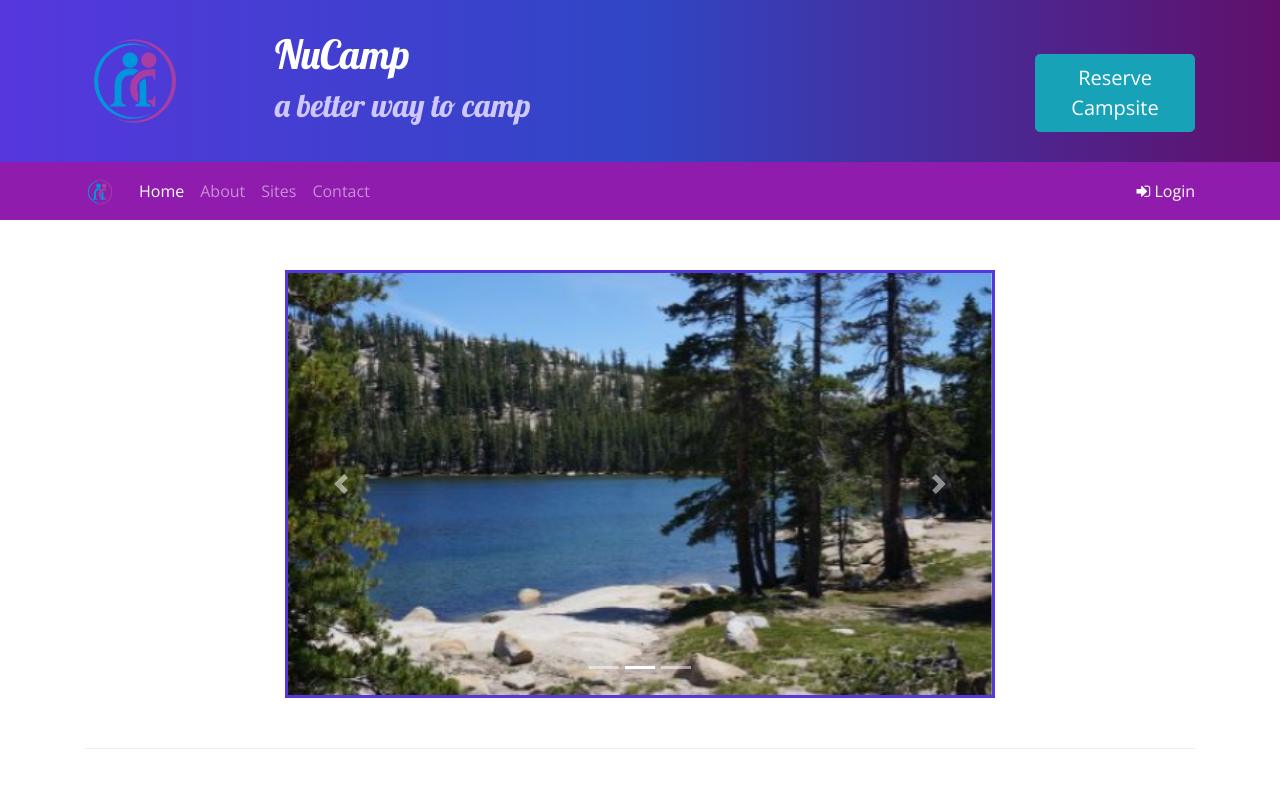
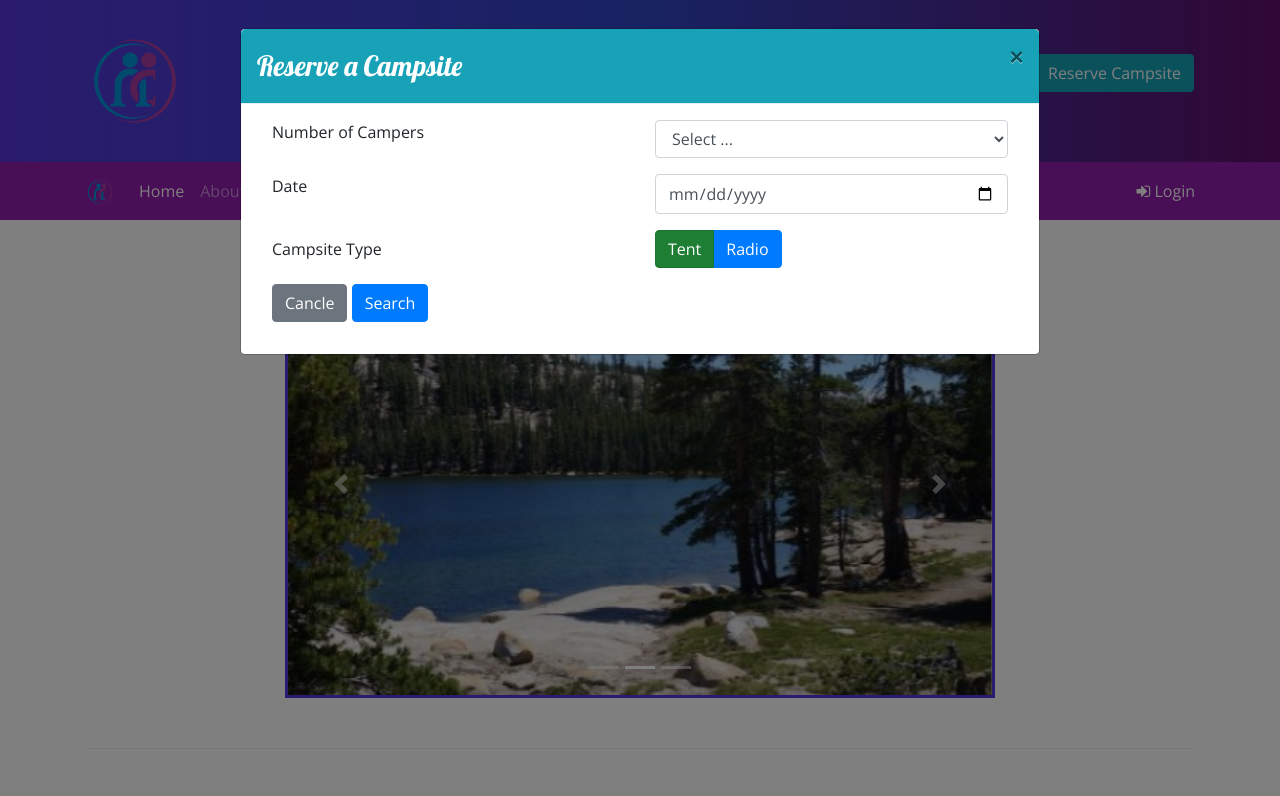
Before and after one commit to DianeGaliano/Bootstrap_Nucamp, a website: page index.html in a window 1280 px wide. Both pictures are taken after a click on the button "Reserve Campsite". Shown: the top 796 px of the page. Drawn offline with nearby package versions, Linux system fonts and the light colour scheme.

Commit message:
fixing format errors

```diff
--- a/index.html
+++ b/index.html
@@ -7,13 +7,22 @@
     <meta name="viewport" content="width=device-width, initial-scale=1" />
 
     <!-- Bootstrap CSS -->
-    <link rel="stylesheet" href="node_modules/bootstrap/dist/css/bootstrap.min.css" />
-    <!-- Additional CSS must be placed after Bootstrap CSS -->
-    <link rel="stylesheet" href="https://fonts.googleapis.com/css?family=Lobster|Open+Sans" />
-    <link rel="stylesheet" href="node_modules/bootstrap-social/bootstrap-social.css" />
-    <!-- Additional CSS must be placed after Bootstrap CSS -->
-    <link rel="stylesheet" href="node_modules/font-awesome/css/font-awesome.min.css" />
-    <link rel="stylesheet" href="css/style.css" />
+     <!-- Bootstrap CSS -->
+     <link rel="stylesheet" href="https://maxcdn.bootstrapcdn.com/bootstrap/4.0.0/css/bootstrap.min.css"
+     integrity="sha384-Gn5384xqQ1aoWXA+058RXPxPg6fy4IWvTNh0E263XmFcJlSAwiGgFAW/dAiS6JXm" crossorigin="anonymous">
+ <link href="https://stackpath.bootstrapcdn.com/font-awesome/4.7.0/css/font-awesome.min.css" rel="stylesheet"
+     integrity="sha384-wvfXpqpZZVQGK6TAh5PVlGOfQNHSoD2xbE+QkPxCAFlNEevoEH3Sl0sibVcOQVnN" crossorigin="anonymous">
+ <link rel="stylesheet"
+     href="https://cdnjs.cloudflare.com/ajax/libs/bootstrap-social/5.1.1/bootstrap-social.min.css" />
+ <link rel="stylesheet" href="https://fonts.googleapis.com/css?family=Lobster|Open+Sans" />
+ <link rel="stylesheet" href="css/style.css" />
+ <link rel="stylesheet" href="https://fonts.googleapis.com/css?family=Lobster|Open+Sans" />
+
+ <!-- Additional CSS must be placed after Bootstrap CSS -->
+ <link rel="stylesheet" href="node_modules/font-awesome/css/font-awesome.min.css" />
+ <link rel="stylesheet" href="node_modules/bootstrap-social/bootstrap-social.css" />
+ <link rel="stylesheet" href="https://fonts.googleapis.com/css?family=Lobster|Open+Sans" />
+ <link rel="stylesheet" href="css/styles.css" />
 
 
     <title>NuCamp: A Better Way To Camp</title>
@@ -31,12 +40,67 @@
                     <h2>a better way to camp</h2>
                 </div>
                 <div class="col col-md-4 col-xl-2 mt-4">
-                    <a role="button" class="btn btn-lg btn-info" data-toggle="modal" data-target="#reservModal">Reserve Campsite</a>
+                    <a role="button" class="btn btn-info" data-toggle="modal" data-target="#reserveModal">Reserve Campsite</a>
                 </div>
             </div>
 
         </div>
     </header>
+
+    <!-- Task 2 -->
+    <div id="reserveModal" class="modal fade" role="dialog">
+        <div class="modal-dialog modal-lg" role="document">
+            <div class="modal-content">
+                <div class="modal-header bg-info text-white">
+                    <h3 class="modal-title">Reserve a Campsite</h3>
+                    <button type="button" class="close" data-dismiss="modal">&times;</button>
+                </div>
+                <div class="modal-body">
+                    <div class="container-fluid">
+                        <form>
+                            <div class="row form-group">
+                                <label for="campers" class="col-sm-6 col-form-lable">Number of Campers</label>
+                                <div class="col">
+                                    <select name="numCampers" class="form-control" id="numCampers">
+                                        <option selected="">Select ...</option>
+                                        <option value="1">1</option>
+                                        <option value="2">2</option>
+                                        <option value="3">3</option>
+                                        <option value="4">4</option>
+                                        <option value="5">5</option>
+                                        <option value="6">6</option>
+                                    </select>
+                                </div>
+                            </div>
+                            <div class="row form-group">
+                                <label for="date" class="col-sm-6 col-form-lable ">Date</label>
+                                <div class="col">
+                                    <input type="date" class="form-control" id="date" name="Date">
+                                </div>
+                            </div>
+                            <div class="row form-group">
+                                <label class="col-sm-6 col-form-label">Campsite Type</label>
+                                <div class="col-2 btn-group btn-group-toggle" data-toggle="buttons">
+                                    <label class="btn btn-success">
+                                        <input type="radio" name="siteType" id="siteTent" value="tent" autocomplete="off" checked> Tent
+                                      </label>
+                                      <label class="btn btn-primary">
+                                        <input type="radio" name="siteType" id="siteRV" value="RV" autocomplete="off"> Radio
+                                      </label>
+                                </div>
+                            </div>
+                            <div class="row form-group">
+                                <div class="col">
+                                    <button class="btn btn-secondary" data-dismiss="modal">Cancle</button>
+                                    <button type="submit" class="btn btn-primary">Search</button>
+                                </div>
+                            </div>
+                        </form>
+                    </div>
+                </div>
+            </div>
+        </div>
+    </div>
 
     <nav class="navbar navbar-expand-sm navbar-dark sticky-top">
         <div class="container">
@@ -183,42 +247,6 @@
                 </div>
             </div>
         </div>
-        <div class="row row-content">
-            <div class="col sm-6 mx-auto">
-                <div class="card">
-                    <h3 class="card-header bg-info text-white">Reserve a Campsite</h3>
-                    <div class="card-body">
-                        <form id="reserveForm">
-                            <div class="row form-group">
-                                <label for="campers" class="col-sm-6 col-form-lable">Number of Campers</label>
-                                <div class="col">
-                                    <select name="numCampers" class="form-control" id="numCampers">
-                                        <option selected="">Select ...</option>
-                                        <option value="1">1</option>
-                                        <option value="2">2</option>
-                                        <option value="3">3</option>
-                                        <option value="4">4</option>
-                                        <option value="5">5</option>
-                                        <option value="6">6</option>
-                                    </select>
-                                </div>
-                            </div>
-                            <div class="row form-group">
-                                <label for="date" class="col-sm-6 col-form-lable ">Date</label>
-                                <div class="col">
-                                    <input type="date" class="form-control" id="date" name="Date">
-                                </div>
-                            </div>
-                            <div class="row form-group">
-                                <div class="col">
-                                    <button type="submit" class="btn btn-primary btn-lg">Search</button>
-                                </div>
-                            </div>
-                        </form>
-                    </div>
-                </div>
-            </div>
-        </div>
     </div>
 
     <footer>
```
